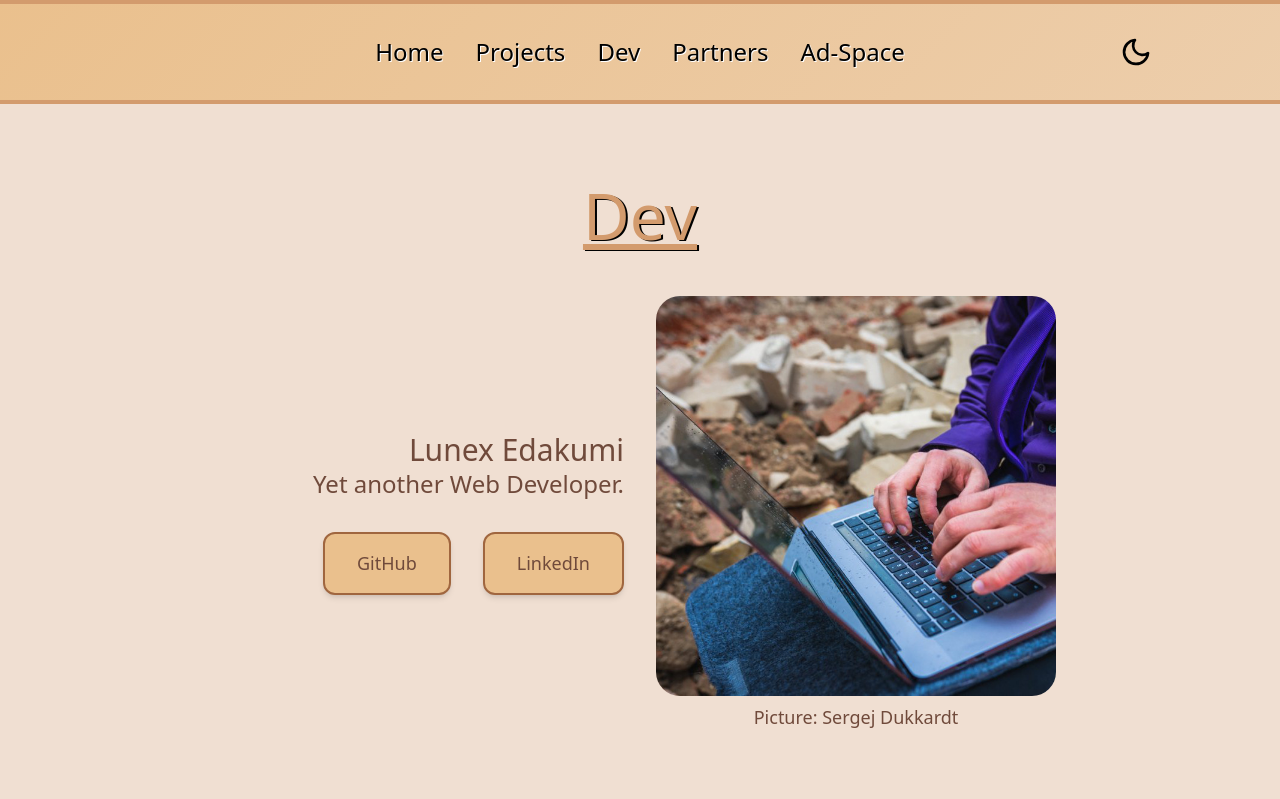
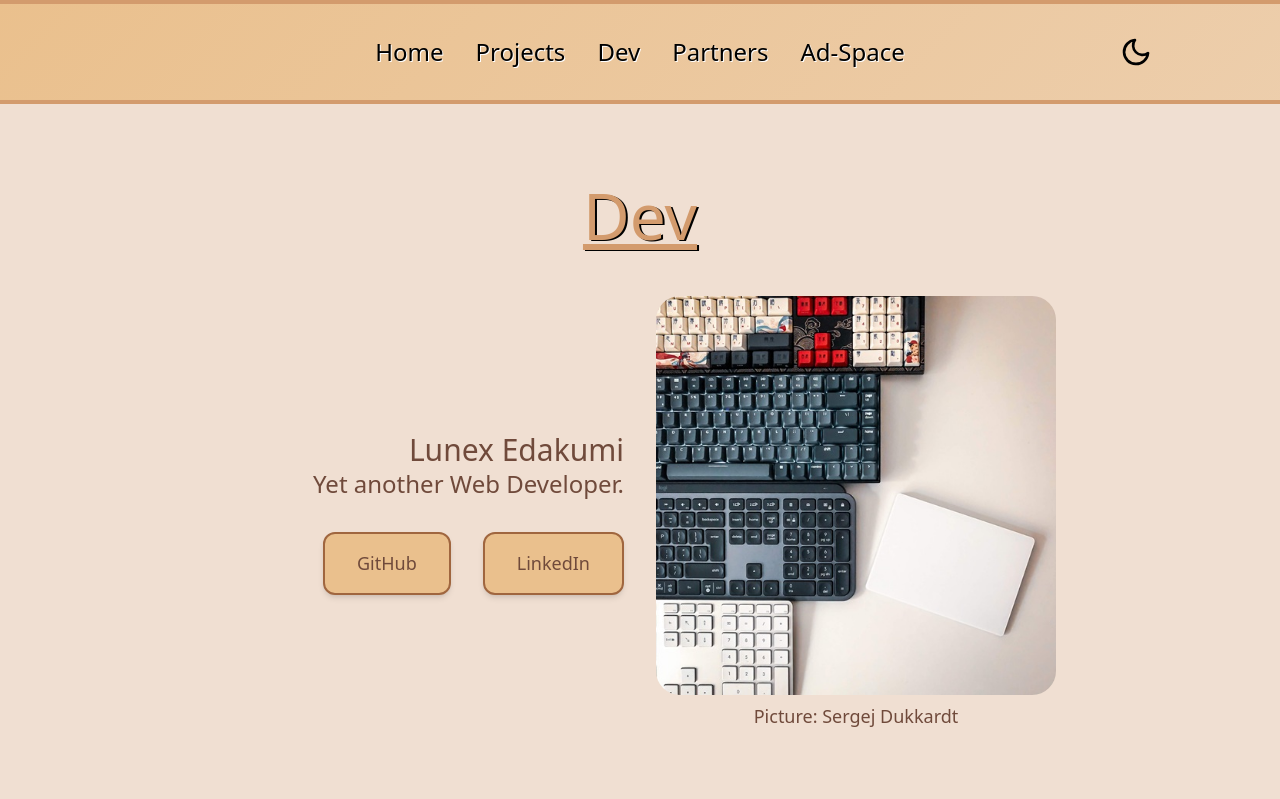
Before and after one commit to lilalunex/best-personal-website-on-the-internet, a SvelteKit app: page /dev in a window 1280 px wide. Shown: the top 799 px of the page. Built offline with nearby package versions, Linux system fonts and the light colour scheme; no server answers.

Commit message:
dev: image animation fade

```diff
--- a/src/routes/dev/+page.svelte
+++ b/src/routes/dev/+page.svelte
@@ -1,5 +1,6 @@
 <script>
     import { onMount } from 'svelte';
+    import { fade } from 'svelte/transition';
 
     let images = [
         '/dev/dev1.jpg',
@@ -8,11 +9,18 @@
         '/dev/dev4.jpeg'
     ];
 
-    let randomImage = '';
+    let randomImage = images[0];
+    let showImage = true;
 
     onMount(() => {
-        const randomIndex = Math.floor(Math.random() * images.length);
-        randomImage = images[randomIndex];
+        setInterval(() => {
+            showImage = false; // Fade out the old image
+            setTimeout(() => {
+                const randomIndex = Math.floor(Math.random() * images.length);
+                randomImage = images[randomIndex];
+                showImage = true; // Fade in the new image
+            }, 500); // Match this delay with fade duration
+        }, 9000);
     });
 </script>
 
@@ -43,7 +51,11 @@
                 </div>
                 <div class="text-center xl:text-left">
                     <figure class="mx-auto xl:mr-auto xl:ml-0">
-                        <img src={randomImage} alt="Developer" class="rounded-3xl mx-auto xl:mx-0" />
+                        {#if showImage}
+                            <img src={randomImage} alt="Developer"
+                                 class="rounded-3xl mx-auto xl:mx-0"
+                                 transition:fade={{ duration: 500 }} />
+                        {/if}
                         <figcaption class="caption text-center pt-2">Picture: <a href="/partners">Sergej Dukkardt</a></figcaption>
                     </figure>
                 </div>
```
Also changed, not shown: static/dev/dev4.jpeg.
